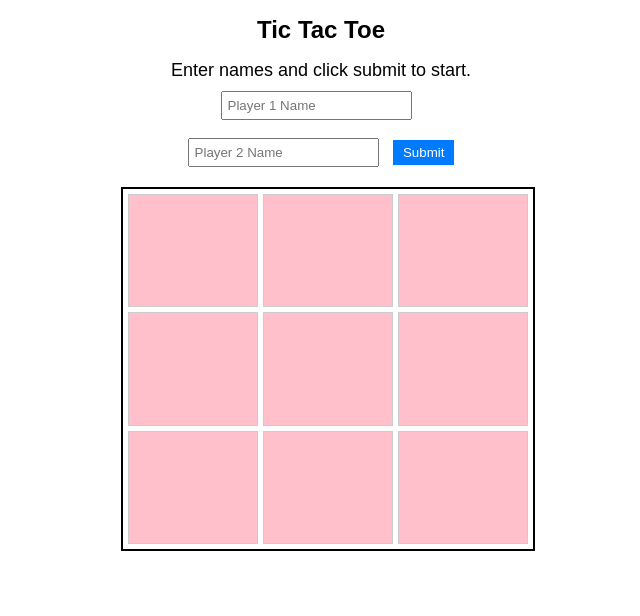
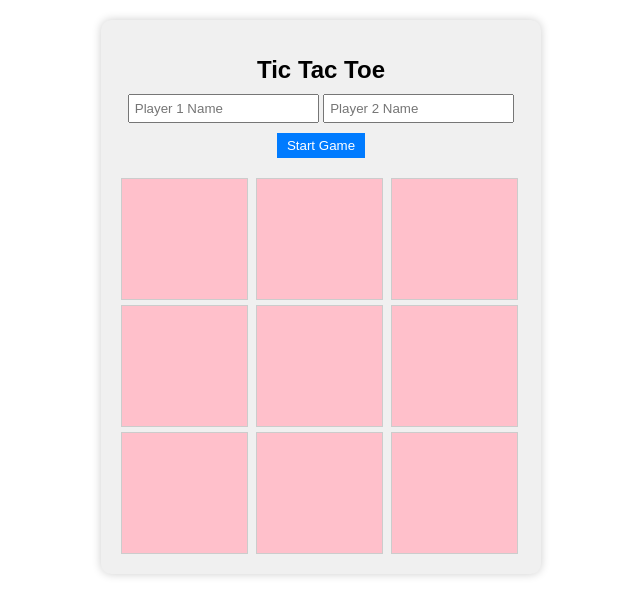
Before and after one commit to acciojob/tictactoe-UdayBari3421, a website: page main.html in a window 1280 px wide. Shown: the whole page, without its empty margins (319-959 px from the left). Drawn offline with Linux system fonts and the light colour scheme.

Commit message:
created a submission

```diff
--- a/main.html
+++ b/main.html
@@ -10,14 +10,22 @@
 
 	<div class="container">
         <h1>Tic Tac Toe</h1>
-        <div class="message" id="message">Enter names and click submit to start.</div>
-        <form id="player-form">
-            <input type="text" id="player1" placeholder="Player 1 Name" required>
-            <input type="text" id="player2" placeholder="Player 2 Name" required>
-            <button type="submit" id="submit">Submit</button>
-        </form>
-        <div class="board" id="board">
-            <!-- Tic Tac Toe cells will be generated here -->
+        <div class="players">
+            <input type="text" id="player-1" placeholder="Player 1 Name">
+            <input type="text" id="player-2" placeholder="Player 2 Name">
+            <button id="submit">Start Game</button>
+        </div>
+        <div class="message"></div>
+        <div class="board">
+            <div class="cell" id="1"></div>
+            <div class="cell" id="2"></div>
+            <div class="cell" id="3"></div>
+            <div class="cell" id="4"></div>
+            <div class="cell" id="5"></div>
+            <div class="cell" id="6"></div>
+            <div class="cell" id="7"></div>
+            <div class="cell" id="8"></div>
+            <div class="cell" id="9"></div>
         </div>
     </div>
 
--- a/script.js
+++ b/script.js
@@ -1,71 +1,70 @@
-//your JS code here. If required.
-document.addEventListener("DOMContentLoaded", function () {
-    const board = document.getElementById("board");
-    const message = document.getElementById("message");
-    const player1Input = document.getElementById("player1");
-    const player2Input = document.getElementById("player2");
+const player1Input = document.getElementById("player-1");
+const player2Input = document.getElementById("player-2");
 const submitButton = document.getElementById("submit");
+const messageDiv = document.querySelector(".message");
+const cells = document.querySelectorAll(".cell");
+
 let currentPlayer = "X";
-    let gameOver = false;
 
-    // Create the tic-tac-toe board cells
-    for (let i = 1; i <= 9; i++) {
-        const cell = document.createElement("div");
-        cell.className = "cell";
-        cell.id = i;
-        cell.addEventListener("click", handleCellClick);
-        board.appendChild(cell);
+submitButton.addEventListener("click", startGame);
+
+function startGame() {
+    const player1Name = player1Input.value;
+    const player2Name = player2Input.value;
+
+    if (!player1Name || !player2Name) {
+        alert("Please enter names for both players.");
+        return;
     }
 
-    // Handle cell click event
-    function handleCellClick(event) {
-        if (gameOver) return;
+    player1Input.disabled = true;
+    player2Input.disabled = true;
+    submitButton.disabled = true;
 
-        const cell = event.target;
+    messageDiv.textContent = `${player1Name}, you're up!`;
+
+    cells.forEach(cell => {
+        cell.addEventListener("click", () => makeMove(cell, player1Name, player2Name));
+    });
+}
+
+function makeMove(cell, player1Name, player2Name) {
     if (cell.textContent === "") {
         cell.textContent = currentPlayer;
-            cell.classList.add(currentPlayer.toLowerCase());
+        cell.style.pointerEvents = "none";
 
         if (checkWin()) {
-                gameOver = true;
-                message.textContent = `${currentPlayer} congratulations you won!`;
+            messageDiv.textContent = `${currentPlayer === "X" ? player1Name : player2Name} congratulations, you won!`;
+            cells.forEach(cell => (cell.style.pointerEvents = "none"));
         } else {
             currentPlayer = currentPlayer === "X" ? "O" : "X";
-                message.textContent = `${currentPlayer === "X" ? player1Input.value : player2Input.value}, you're up!`;
+            messageDiv.textContent = `${currentPlayer === "X" ? player1Name : player2Name}, you're up!`;
         }
     }
 }
 
-    // Check for a win
 function checkWin() {
-        const cells = document.querySelectorAll(".cell");
     const winningCombos = [
-            [1, 2, 3], [4, 5, 6], [7, 8, 9], // Rows
-            [1, 4, 7], [2, 5, 8], [3, 6, 9], // Columns
-            [1, 5, 9], [3, 5, 7] // Diagonals
+        [1, 2, 3],
+        [4, 5, 6],
+        [7, 8, 9],
+        [1, 4, 7],
+        [2, 5, 8],
+        [3, 6, 9],
+        [1, 5, 9],
+        [3, 5, 7]
     ];
 
     for (const combo of winningCombos) {
         const [a, b, c] = combo;
-            if (cells[a - 1].textContent && cells[a - 1].textContent === cells[b - 1].textContent && cells[b - 1].textContent === cells[c - 1].textContent) {
+        if (
+            cells[a - 1].textContent === cells[b - 1].textContent &&
+            cells[b - 1].textContent === cells[c - 1].textContent &&
+            cells[a - 1].textContent !== ""
+        ) {
             return true;
         }
     }
 
-        if ([...cells].every(cell => cell.textContent !== "")) {
-            gameOver = true;
-            message.textContent = "It's a draw!";
-        }
-
     return false;
 }
-
-    // Handle form submission to start the game
-    document.getElementById("player-form").addEventListener("submit", function (event) {
-        event.preventDefault();
-        player1Input.disabled = true;
-        player2Input.disabled = true;
-        submitButton.disabled = true;
-        message.textContent = `${player1Input.value}, you're up`;
-    });
-});
--- a/styles.css
+++ b/styles.css
@@ -1,70 +1,59 @@
-/*  your css code here. If applicable */
 body {
     font-family: Arial, sans-serif;
     text-align: center;
 }
 
 .container {
+    margin: 20px auto;
     max-width: 400px;
-    margin: 0 auto;
+    padding: 20px;
+    background-color: #f0f0f0;
+    border-radius: 10px;
+    box-shadow: 0 0 10px rgba(0, 0, 0, 0.2);
 }
 
 h1 {
     font-size: 24px;
+    margin-bottom: 10px;
+}
+
+.players input {
+    margin-bottom: 10px;
+    padding: 5px;
+}
+
+.players button {
+    background-color: #007BFF;
+    color: #fff;
+    border: none;
+    padding: 5px 10px;
+    cursor: pointer;
 }
 
 .message {
-    font-size: 18px;
-    margin-bottom: 10px;
+    margin-top: 10px;
+    font-weight: bold;
 }
 
-#player-form {
-    margin-bottom: 20px;
+.board {
+    display: grid;
+    grid-template-columns: repeat(3, 1fr);
+    grid-gap: 5px;
+    margin-top: 20px;
 }
 
-input[type="text"] {
-    padding: 5px;
-    margin-right: 10px;
-}
-
-button {
-	margin-top:20px;
-    padding: 5px 10px;
-    background-color: #007bff;
-    color: #fff;
-    border: none;
+.cell {
+    width: 125px;
+    height: 120px;
+    background-color: #ffc0cb;
+    border: 1px solid #ccc;
+    display: flex;
+    justify-content: center;
+    align-items: center;
+    font-size: 24px;
     cursor: pointer;
 }
 
-.board {
-	height: 350px;
-	display: grid;
-    grid-template-columns: repeat(3, 1fr);
-    grid-gap: 5px;
-    border: 2px solid #000;
-    padding: 5px;
-    width: 100%;
+.cell:hover {
+    background-color: #800080;
 }
-
-.cell {
-	background:#ffc0cb;
-    display: flex;
-    align-items: center;
-    justify-content: center;
-    font-size: 24px;
-    border: 1px solid #ccc;
-    cursor: pointer;
-    transition: background-color 0.3s;
-}
-
-.cell:hover {
-    background-color: #eee;
-}
-
-.cell.x {
-    color: #ff5722;
-}
-
-.cell.o {
-    color: #4caf50;
-}
```
Lines whose indentation alone changed are shown as unchanged.
